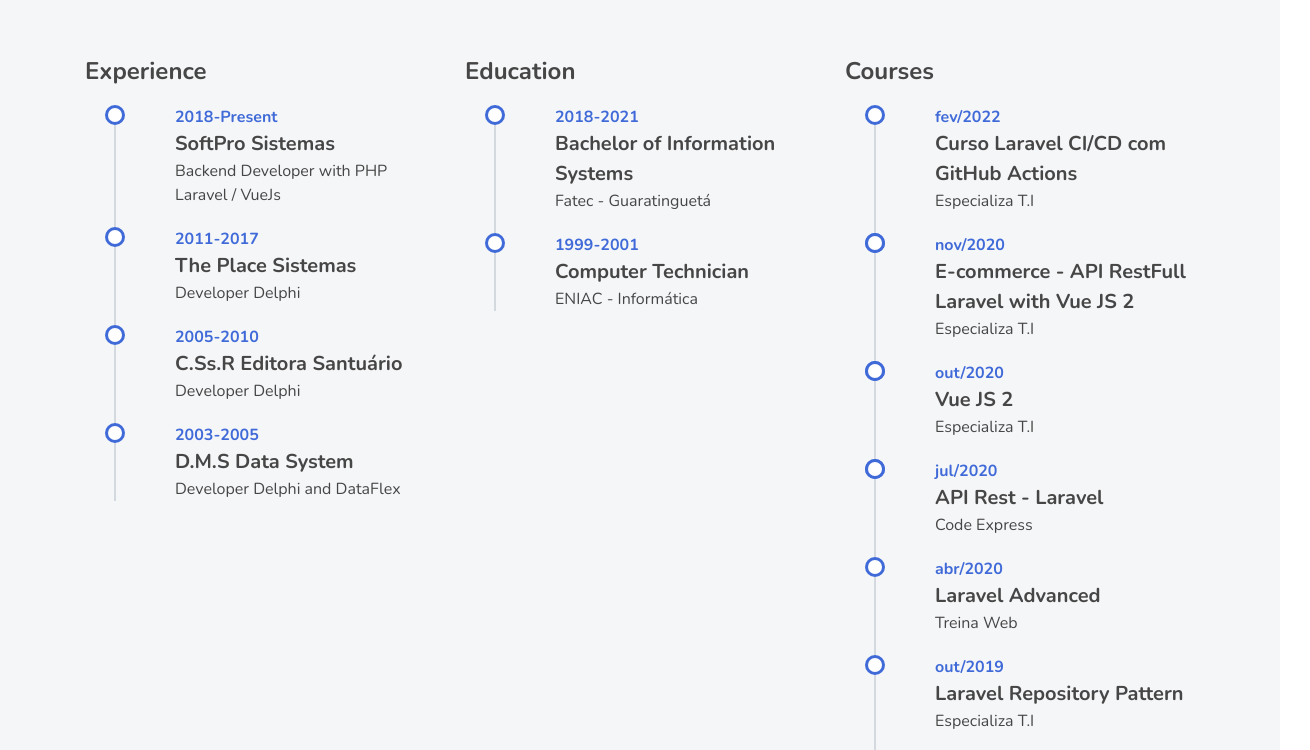
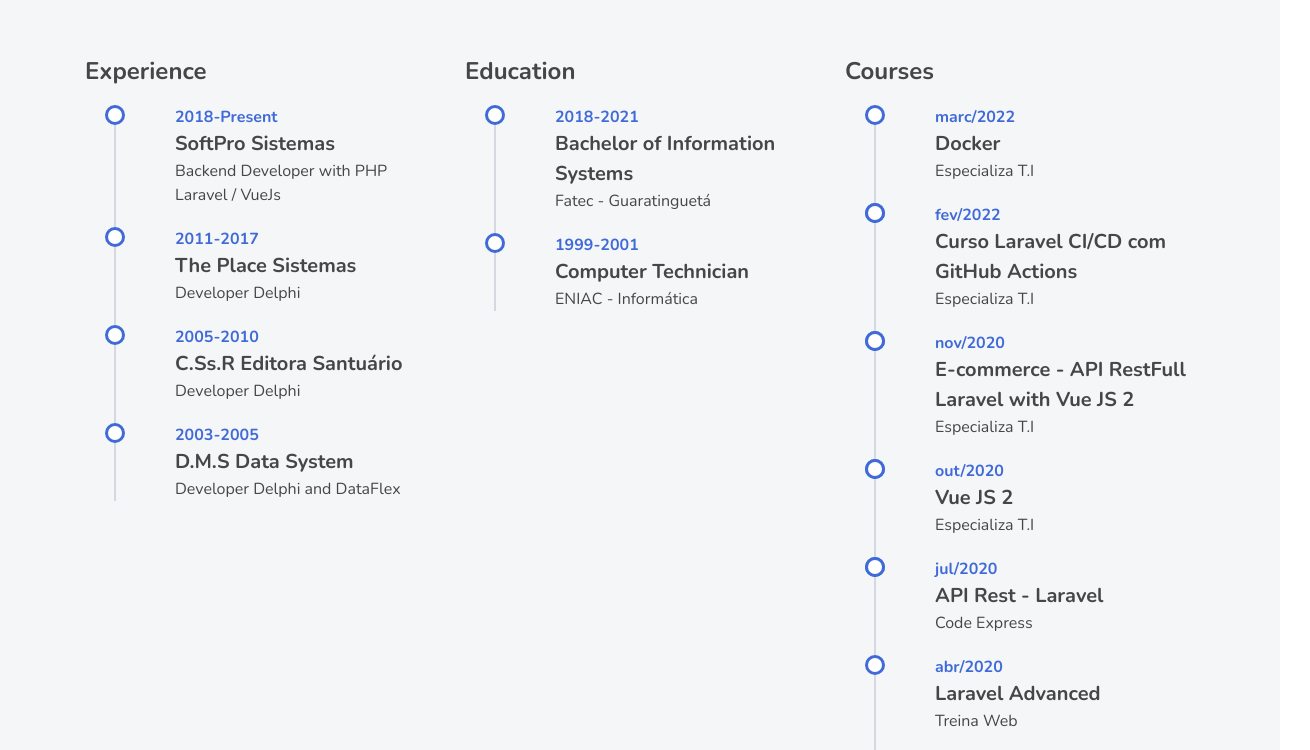
Before and after one commit to carlosasjr/carlosasjr.github.io, a plain HTML site: page index.html in a window 1280 px wide. Shown: the part 1744-2494 px from the top of the page, 1310 px wide, since content can reach past the window. Drawn offline with nearby package versions, Linux system fonts and the light colour scheme.

Commit message:
new course - docker

```diff
--- a/index.html
+++ b/index.html
@@ -230,6 +230,11 @@
                 <div class="col" data-aos="fade-up">
                     <h2>Courses</h2>
                     <ul class="timeline">
+                        <li>
+                            <div class="text-topic text-primary">marc/2022</div>
+                            <div class="subtitle">Docker</div>
+                            <div>Especializa T.I</div>
+                        <li>
                         <li>
                             <div class="text-topic text-primary">fev/2022</div>
                             <div class="subtitle">Curso Laravel CI/CD com GitHub Actions</div>
```
